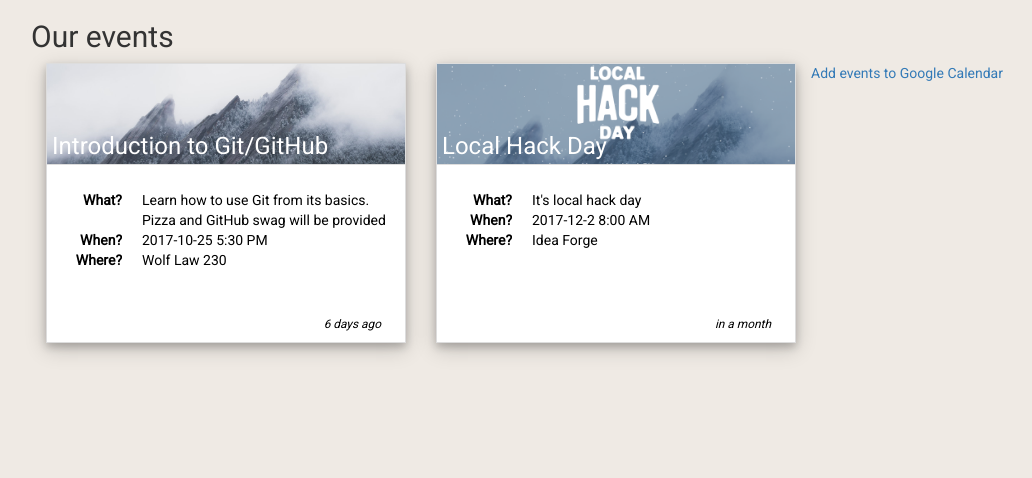
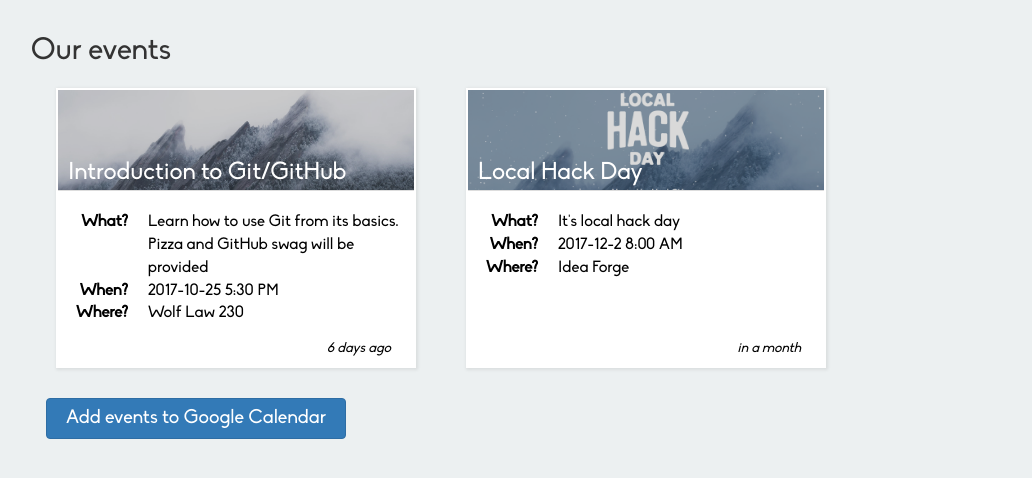
Before and after one commit to casassg/events-landing, a Jekyll site: the page built from index.md, in a window 1280 px wide. Shown: the top 478 px of the page, without its empty margins (24-1056 px from the left). Built offline with Jekyll 4.4.1, drawn with Linux system fonts in a browser that asks for light colours; nearby versions of some CDN libraries.

Commit message:
#8, #5, #3

```diff
--- a/assets/css/main.scss
+++ b/assets/css/main.scss
@@ -1,19 +1,39 @@
 ---
 ---
 
+@font-face {
+    font-family: Biko;
+    src: url('../fonts/Biko_Regular.otf');
+}
+
+html { height: 100%; width: 100% }
+
 body {
     background-color: #EFEAE4;
-    font-family: "Roboto", Helvetica, sans-serif;
+    background-color: rgba(236, 240, 241,1.0);
+    padding: 15px 0px;
+    font-family: "Biko", Helvetica, sans-serif;
+    font-size: 1.6em;
+    min-height: 100%;
+    width: 100%;
 }
 
 div.panel {
-    -webkit-box-shadow: 0 4px 8px 0 rgba(0, 0, 0, 0.2), 0 6px 20px 0 rgba(0, 0, 0, 0.19);
+    /*-webkit-box-shadow: 0 4px 8px 0 rgba(0, 0, 0, 0.2), 0 6px 20px 0 rgba(0, 0, 0, 0.19);
     -moz-box-shadow: 0 4px 8px 0 rgba(0, 0, 0, 0.2), 0 6px 20px 0 rgba(0, 0, 0, 0.19);
-    box-shadow: 0 4px 8px 0 rgba(0, 0, 0, 0.2), 0 6px 20px 0 rgba(0, 0, 0, 0.19);
+    box-shadow: 0 4px 8px 0 rgba(0, 0, 0, 0.2), 0 6px 20px 0 rgba(0, 0, 0, 0.19);*/
+    box-shadow: 1px 1px 3px 1px rgba(0,0,0,.08);
     -webkit-border-radius: 0;
     -moz-border-radius: 0;
     border-radius: 0;
-    height: 280px;
+    min-height: 280px;
+    transition: .1s;
+    -webkit-transition: .1s;
+    -moz-transition: .1s;
+    border: 2px solid transparent;
+    .panel-body {
+        padding: 10px;
+    }
 
     .until {
         position: absolute;
@@ -21,6 +41,17 @@ div.panel {
         right: 40px;
         font-style: italic;
     }
+
+    &:hover {
+        transition: .1s;
+        -webkit-transition: .1s;
+        -moz-transition: .1s;
+        border: 2px solid rgba(52, 73, 94,0.6);
+    }
+}
+
+.events .col-sm-4 {
+    margin: 10px;
 }
 
 a.event-url {
@@ -38,13 +69,16 @@ a.event-url {
         object-fit: cover;
         height: 100px;
         width: 100%;
+        &.white {
+            filter: brightness(85%);
+        }
     }
 
     h3 {
         position: absolute;
-        top: 50px;
+        top: 42px;
         z-index: 10;
-        padding-left: 5px;
+        padding: 10px;
 
         &.white{
             color: white;
@@ -59,3 +93,9 @@ a.event-url {
 .dl-horizontal dt {
     width: 60px;
 }
+
+.calendar {
+    display: block;
+    width: 300px;
+    font-size: 1.2em;
+}
--- a/index.md
+++ b/index.md
@@ -15,7 +15,7 @@ description: HackCU community webpage. Check all our workshops and events coming
                     <a {% unless event.url == "undefined" %} href="{{event.url}}" {% endunless %} target="_blank" class="event-url">
                         <div class="panel panel-default ">
                             <div class="panel-heading">
-                                <img class="img-responsive" src="{% if event.image-url %}{{event.image-url}}{% else %}assets/img/flatirons.jpg{%endif%}">
+                                <img class="img-responsive {% unless event.white-text == null %}white{% endunless %}" src="{% if event.image-url %}{{event.image-url}}{% else %}assets/img/flatirons.jpg{%endif%}">
                                 <h3 {% unless event.white-text == null %} class="white"{% endunless %} >{{event.name}}</h3>
                             </div>
                             <div class="panel-body event" data-date="{{ event.date }}">
@@ -34,8 +34,8 @@ description: HackCU community webpage. Check all our workshops and events coming
                     </a>
                 </div>
             {% endfor %}
-            <a href="https://calendar.google.com/calendar/r?cid=webcal://hackcu.github.io/community/calendars/events.ics" target="_blank">Add events to Google Calendar</a>
         </div>
+        <a class="btn btn-primary calendar" href="https://calendar.google.com/calendar/r?cid=webcal://hackcu.github.io/community/calendars/events.ics" target="_blank">Add events to Google Calendar</a>
     </div>
 
 </section>
```
Also changed, not shown: assets/fonts/Biko_Regular.otf (added).
